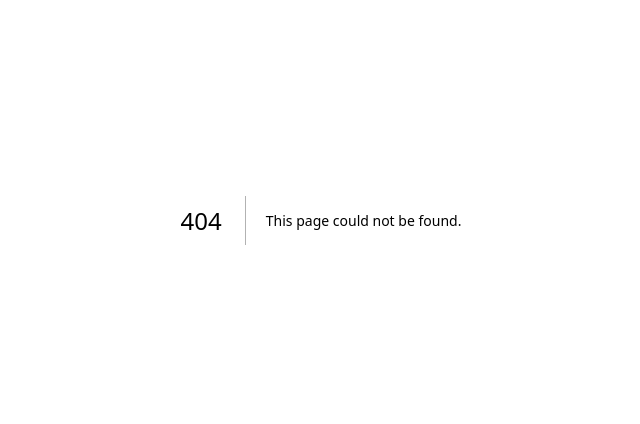
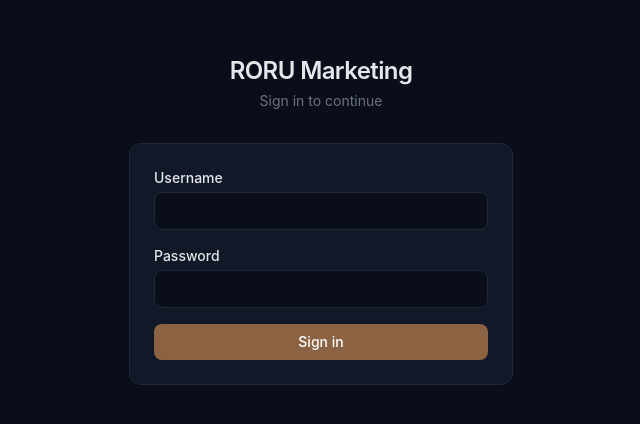
Before and after one commit to thtrgng/RORU-marketing-UI-, a Next.js app: page /login in a window 1280 px wide. Before the commit this address had no page. Shown: the part 180-604 px from the top of the page, without its empty margins (319-959 px from the left). Built offline with nearby package versions, Linux system fonts and the light colour scheme.

Commit message:
phase 1: shared-account auth with iron-session

```diff
--- /dev/null
+++ b/app/api/auth/login/route.ts
@@ -0,0 +1,20 @@
+import { NextRequest, NextResponse } from "next/server";
+import { getSession } from "@/lib/session";
+
+export async function POST(req: NextRequest) {
+  const body = await req.json();
+  const { username, password } = body;
+
+  if (
+    username !== process.env.AUTH_USERNAME ||
+    password !== process.env.AUTH_PASSWORD
+  ) {
+    return NextResponse.json({ error: "Invalid credentials" }, { status: 401 });
+  }
+
+  const session = await getSession();
+  session.isLoggedIn = true;
+  await session.save();
+
+  return NextResponse.json({ ok: true });
+}
--- /dev/null
+++ b/app/api/auth/logout/route.ts
@@ -0,0 +1,8 @@
+import { NextResponse } from "next/server";
+import { getSession } from "@/lib/session";
+
+export async function POST() {
+  const session = await getSession();
+  session.destroy();
+  return NextResponse.json({ ok: true });
+}
--- /dev/null
+++ b/app/login/page.tsx
@@ -0,0 +1,104 @@
+"use client";
+
+import { useState, FormEvent } from "react";
+import { useRouter } from "next/navigation";
+
+export default function LoginPage() {
+  const router = useRouter();
+  const [username, setUsername] = useState("");
+  const [password, setPassword] = useState("");
+  const [error, setError] = useState("");
+  const [loading, setLoading] = useState(false);
+
+  async function handleSubmit(e: FormEvent) {
+    e.preventDefault();
+    setError("");
+    setLoading(true);
+
+    try {
+      const res = await fetch("/api/auth/login", {
+        method: "POST",
+        headers: { "Content-Type": "application/json" },
+        body: JSON.stringify({ username, password }),
+      });
+
+      if (!res.ok) {
+        setError("Incorrect username or password.");
+        return;
+      }
+
+      router.push("/");
+      router.refresh();
+    } catch {
+      setError("Something went wrong. Please try again.");
+    } finally {
+      setLoading(false);
+    }
+  }
+
+  return (
+    <div className="min-h-screen flex items-center justify-center bg-roru-bg">
+      <div className="w-full max-w-sm">
+        <div className="mb-8 text-center">
+          <h1 className="text-2xl font-semibold text-roru-text tracking-tight">
+            RORU Marketing
+          </h1>
+          <p className="mt-1 text-sm text-roru-muted">Sign in to continue</p>
+        </div>
+
+        <form
+          onSubmit={handleSubmit}
+          className="bg-roru-surface border border-roru-border rounded-xl p-6 space-y-4"
+        >
+          <div>
+            <label
+              htmlFor="username"
+              className="block text-sm font-medium text-roru-text mb-1"
+            >
+              Username
+            </label>
+            <input
+              id="username"
+              type="text"
+              autoComplete="username"
+              required
+              value={username}
+              onChange={(e) => setUsername(e.target.value)}
+              className="w-full bg-roru-bg border border-roru-border rounded-lg px-3 py-2 text-sm text-roru-text placeholder-roru-muted focus:outline-none focus:border-roru-accent transition-colors"
+            />
+          </div>
+
+          <div>
+            <label
+              htmlFor="password"
+              className="block text-sm font-medium text-roru-text mb-1"
+            >
+              Password
+            </label>
+            <input
+              id="password"
+              type="password"
+              autoComplete="current-password"
+              required
+              value={password}
+              onChange={(e) => setPassword(e.target.value)}
+              className="w-full bg-roru-bg border border-roru-border rounded-lg px-3 py-2 text-sm text-roru-text placeholder-roru-muted focus:outline-none focus:border-roru-accent transition-colors"
+            />
+          </div>
+
+          {error && (
+            <p className="text-sm text-red-400 text-center">{error}</p>
+          )}
+
+          <button
+            type="submit"
+            disabled={loading}
+            className="w-full bg-roru-accent hover:bg-roru-accent-light disabled:opacity-50 text-white font-medium rounded-lg py-2 text-sm transition-colors"
+          >
+            {loading ? "Signing in..." : "Sign in"}
+          </button>
+        </form>
+      </div>
+    </div>
+  );
+}
--- /dev/null
+++ b/lib/session.ts
@@ -0,0 +1,18 @@
+import { getIronSession, IronSession } from "iron-session";
+import { cookies } from "next/headers";
+import type { SessionData } from "@/types";
+
+const sessionOptions = {
+  password: process.env.SESSION_SECRET as string,
+  cookieName: "roru_session",
+  cookieOptions: {
+    secure: process.env.NODE_ENV === "production",
+    httpOnly: true,
+    sameSite: "lax" as const,
+  },
+};
+
+export async function getSession(): Promise<IronSession<SessionData>> {
+  const cookieStore = await cookies();
+  return getIronSession<SessionData>(cookieStore, sessionOptions);
+}
```
Also changed, not shown: middleware.ts (added, +38 -0 lines).
